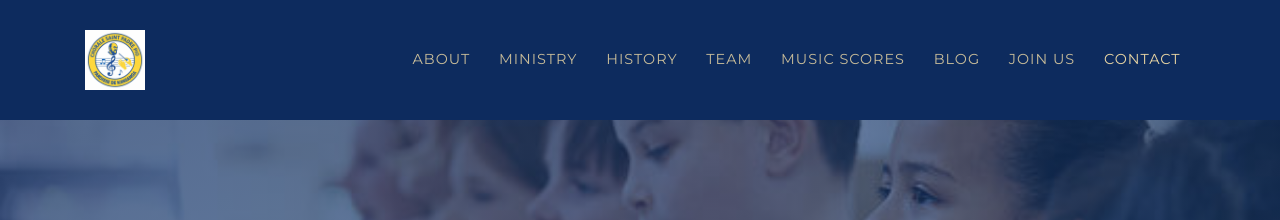
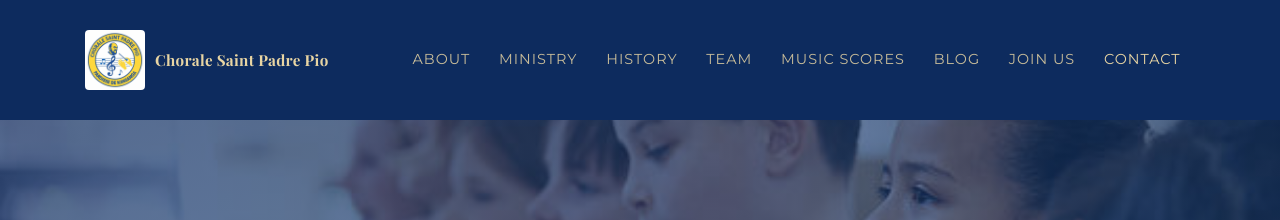
Before and after one commit to st-ppchoir/padrepiochoir, a Jekyll site: the page built from index.md, in a window 1280 px wide. Shown: the top 220 px of the page. Built offline with Jekyll 4.4.1, drawn with Linux system fonts in a browser that asks for light colours; some web fonts are replaced.

Commit message:
Refactor navigation and header sections for clarity

```diff
--- a/_includes/navheader.html
+++ b/_includes/navheader.html
@@ -1,12 +1,11 @@
   <!-- Navigation -->
   <nav class="navbar navbar-expand-lg navbar-dark fixed-top" id="mainNav">
     <div class="container">
-	  <a class="navbar-brand js-scroll-trigger" href="#page-top">
-          {%- if site.logo -%}
-            <img height="{{ site.logo.height | default: 52 }}" src="{{ site.logo.path }}"/>
-          {%- else -%}
-            {{ site.title }}
-          {%- endif -%}
+      <a class="navbar-brand js-scroll-trigger d-flex align-items-center" href="#page-top" style="gap:10px;">
+        {%- if site.logo -%}
+          <img height="{{ site.logo.height | default: 52 }}" src="{{ site.logo.path }}" style="border-radius:4px;"/>
+        {%- endif -%}
+        <span style="font-size:0.95rem;font-weight:700;color:#e8d5a3;letter-spacing:0.02em;line-height:1.2;">{{ site.title }}</span>
       </a>
       <button class="navbar-toggler navbar-toggler-right" type="button" data-toggle="collapse" data-target="#navbarResponsive" aria-controls="navbarResponsive" aria-expanded="false" aria-label="Toggle navigation">
         Menu
@@ -47,36 +46,23 @@
 
   <!-- Header -->
   {% if site.locale and site.locale != "" and site.locale != nil %}
+  {% assign hdr = site.data.sitetext[site.locale].header %}
+  {% else %}
+  {% assign hdr = site.data.sitetext.header %}
+  {% endif %}
   <header class="masthead">
     <div class="container">
       <div class="intro-text">
-	  {%- if site.data.sitetext[site.locale].header.title -%}
-        <div class="intro-lead-in">{{ site.data.sitetext[site.locale].header.title | markdownify }}</div>
-	  {%- endif -%}
-	  {%- if site.data.sitetext[site.locale].header.text -%}
-        <div class="intro-heading text-uppercase">{{ site.data.sitetext[site.locale].header.text | markdownify }}</div>
-	  {%- endif -%}
-	  {%- if site.data.sitetext[site.locale].header.button -%}
-        <a class="btn btn-primary btn-xl text-uppercase js-scroll-trigger" href="{{ site.data.sitetext[site.locale].header.buttonlink }}">{{ site.data.sitetext[site.locale].header.button }}</a>
-	  {%- endif -%}
+        {%- if hdr.title -%}
+        <div class="intro-lead-in">{{ hdr.title | markdownify }}</div>
+        {%- endif -%}
+        {%- if hdr.text -%}
+        <div class="intro-heading text-uppercase">{{ hdr.text | markdownify }}</div>
+        {%- endif -%}
+        {%- if hdr.button -%}
+        <a class="btn btn-primary btn-xl text-uppercase js-scroll-trigger" href="{{ hdr.buttonlink }}">{{ hdr.button }}</a>
+        {%- endif -%}
       </div>
     </div>
   </header>
-  {% else %}
-  <header class="masthead">
-    <div class="container">
-      <div class="intro-text">
-	  {%- if site.data.sitetext.header.title -%}
-        <div class="intro-lead-in">{{ site.data.sitetext.header.title | markdownify }}</div>
-	  {%- endif -%}
-	  {%- if site.data.sitetext.header.text -%}
-        <div class="intro-heading text-uppercase">{{ site.data.sitetext.header.text | markdownify }}</div>
-	  {%- endif -%}
-	  {%- if site.data.sitetext.header.button -%}
-        <a class="btn btn-primary btn-xl text-uppercase js-scroll-trigger" href="{{ site.data.sitetext.header.buttonlink }}">{{ site.data.sitetext.header.button }}</a>
-	  {%- endif -%}
-      </div>
-    </div>
-  </header>
-  {% endif %}
   <!-- End Header -->
```
